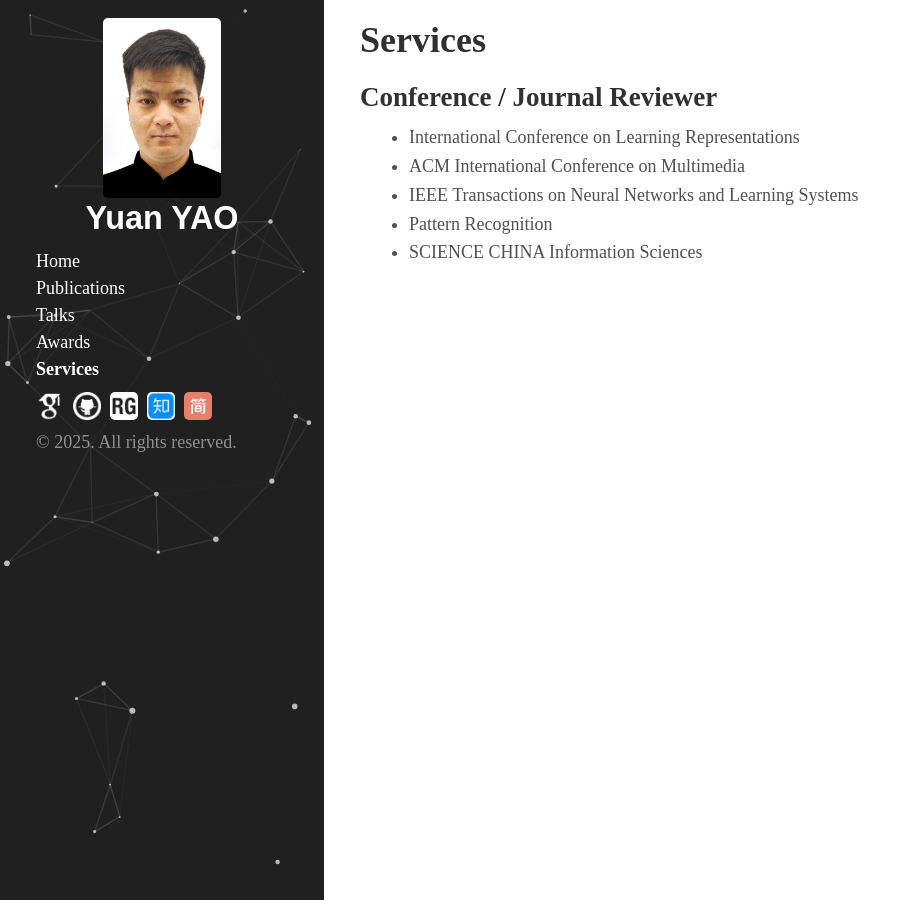
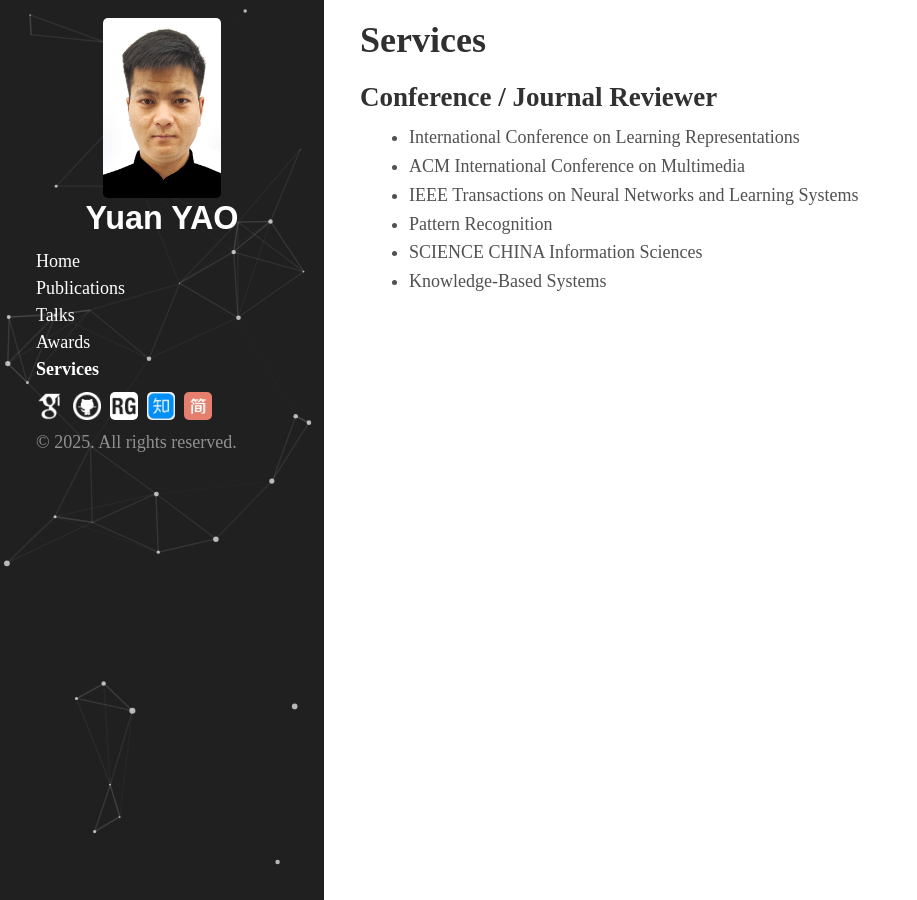
Before and after one commit to yyyaoyuan/yyyaoyuan.github.io, a Jekyll site: the page built from servers.html, in a window 1280 px wide. Shown: the whole page, without its empty margins (0-917 px from the left). Built offline with Jekyll 4.4.1, drawn with Linux system fonts in a browser that asks for light colours.

Commit message:
Update servers.html

```diff
--- a/servers.html
+++ b/servers.html
@@ -38,6 +38,9 @@ pgorder: 2
   </li>
   <li><p>SCIENCE CHINA Information Sciences</p>
   </li>
+  </li>
+  <li><p>Knowledge-Based Systems</p>
+  </li>
   </ul>
   </td>
   </tr>
```
